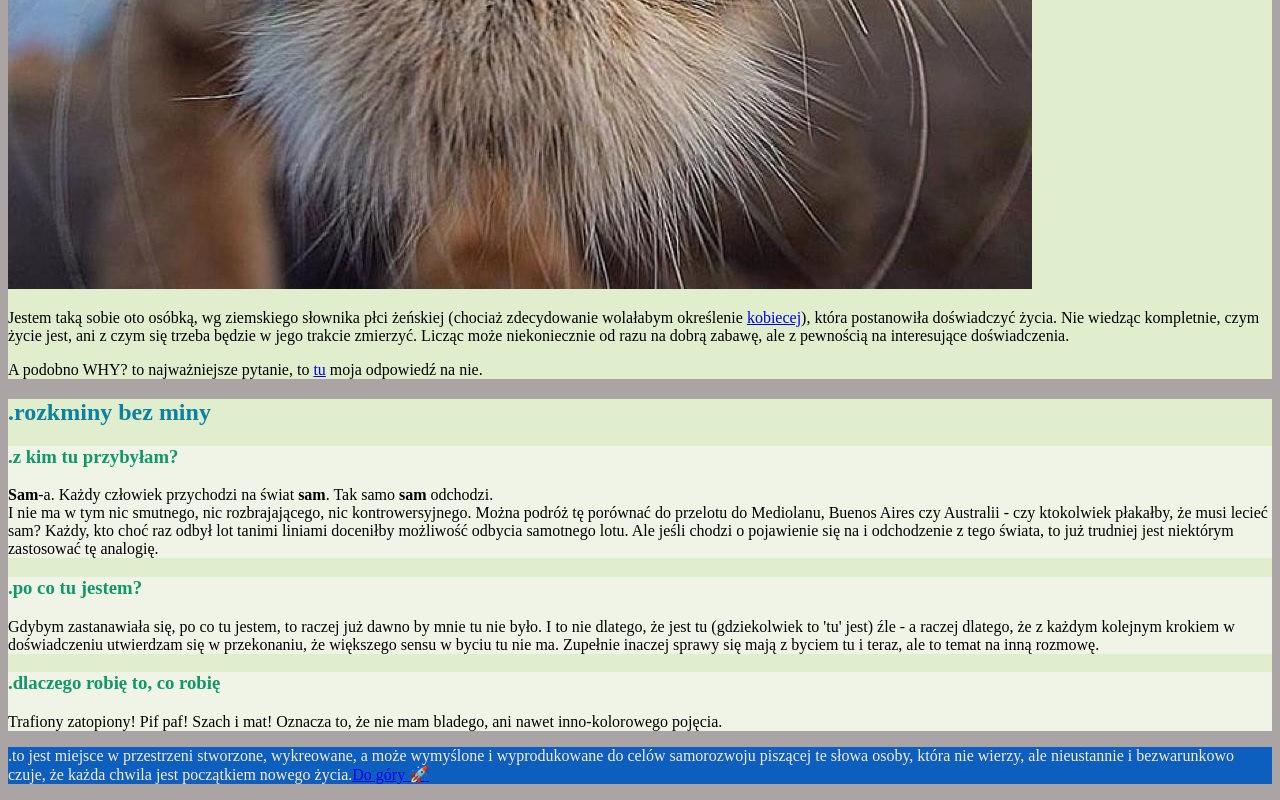
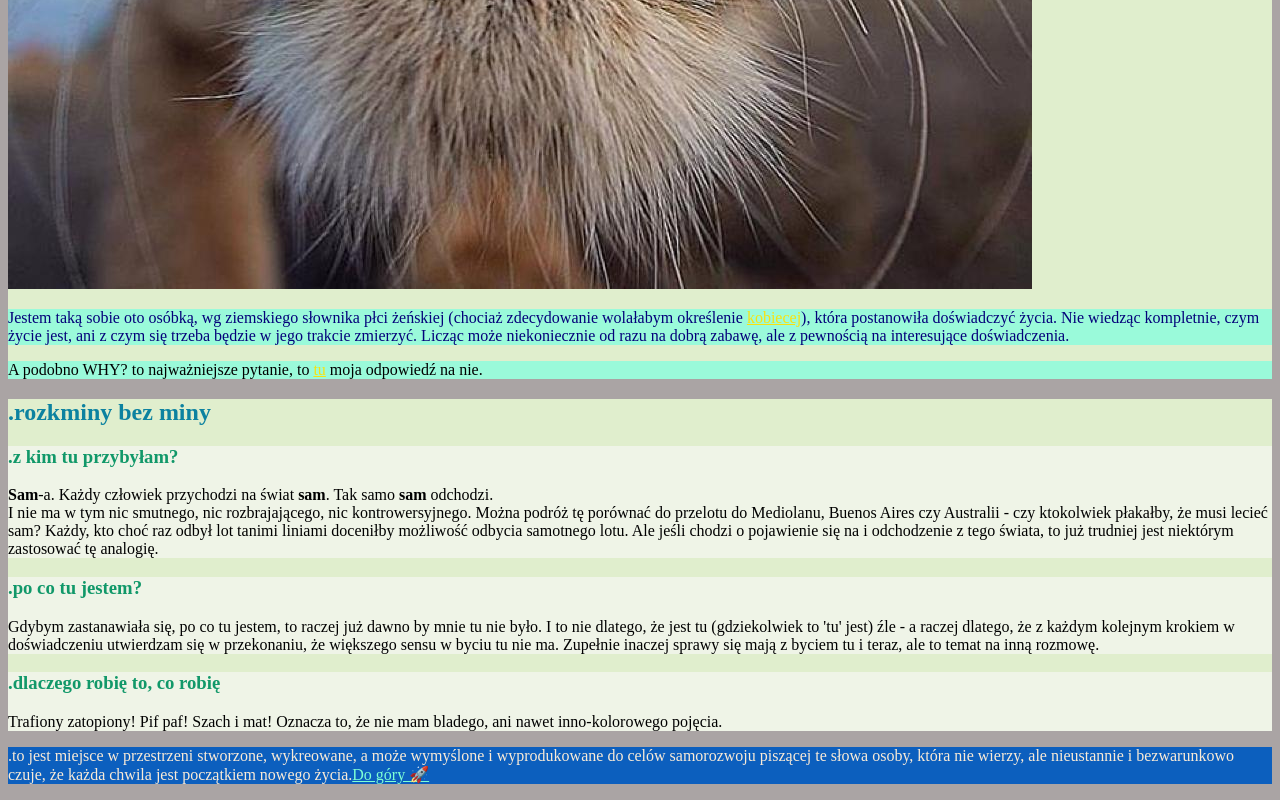
Before and after one commit to RenataBryczek/homepage, a plain HTML site: page index.html in a window 1280 px wide. Shown: the part 878-1678 px from the top of the page. Drawn offline with Linux system fonts and the light colour scheme.

Commit message:
M03L05
Klasy CSS

```diff
--- a/index.html
+++ b/index.html
@@ -21,10 +21,10 @@
 		<header id="top">
 			<h1>.stronka bez strąka</h1> <!--h1 powinien być jedne dla całego dokumentu-->
 		</header>
-		<section> <!--pierwsza sekcja o mnie-->
+		<section class="o-mnie"> <!--pierwsza sekcja o mnie-->
 			<h2>.skąd się tu wzięłam?</h2>
 			<img src="buzka.jpg" alt="Fotka prezentująca autorkę przestrzeni"> <!--alt dla czytników-->
-			<p>Jestem taką sobie oto osóbką, wg ziemskiego słownika płci żeńskiej (chociaż zdecydowanie wolałabym określenie <a href="https://pl.wikipedia.org/wiki/Kobiecość" target="_blank">kobiecej</a>), która postanowiła doświadczyć życia. Nie wiedząc kompletnie, czym życie jest, ani z czym się trzeba będzie w jego trakcie zmierzyć. Licząc może niekoniecznie od razu na dobrą zabawę, ale z pewnością na interesujące doświadczenia.</p> <!--tekst nie może sobie luźno leżeć, stąd opakowujemy w znacznik p-->
+			<p class="granatowy">Jestem taką sobie oto osóbką, wg ziemskiego słownika płci żeńskiej (chociaż zdecydowanie wolałabym określenie <a href="https://pl.wikipedia.org/wiki/Kobiecość" target="_blank">kobiecej</a>), która postanowiła doświadczyć życia. Nie wiedząc kompletnie, czym życie jest, ani z czym się trzeba będzie w jego trakcie zmierzyć. Licząc może niekoniecznie od razu na dobrą zabawę, ale z pewnością na interesujące doświadczenia.</p> <!--tekst nie może sobie luźno leżeć, stąd opakowujemy w znacznik p-->
 			<p>A podobno WHY? to najważniejsze pytanie, to <a href=#dlaczego>tu</a> moja odpowiedź na nie.</p>
 		</section>
 		<section> <!--druga sekcja z poszczególnymi artykułami-->
--- a/style.css
+++ b/style.css
@@ -6,3 +6,21 @@ section {background-color: #e0eecd;}
 article {background-color: #eff4e7;}
 footer {background-color: #0c5fbe;
 color:antiquewhite;}
+
+/*tu mam zdefiniowany color dla wszystkich linków:*/
+a {
+    color:aquamarine;
+}
+
+/*tu mam zdefiniowany color dla wszystkich linków we wszystkich sekcjach*/
+section a {
+    color:rgb(249, 226, 15); }
+
+.granatowy {
+    color:rgb(3, 1, 122);
+}
+
+/* tu mam miks formatowania dla klasy i elementu */
+.o-mnie p {
+    background-color: rgb(154, 250, 218);
+}
```
Also changed, not shown: 1 other file.
